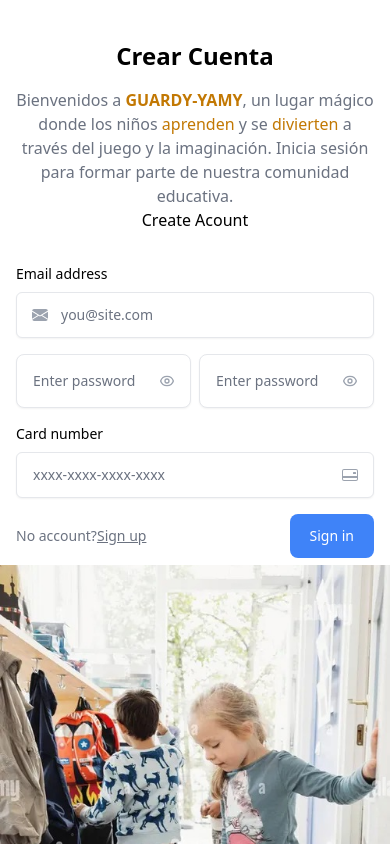
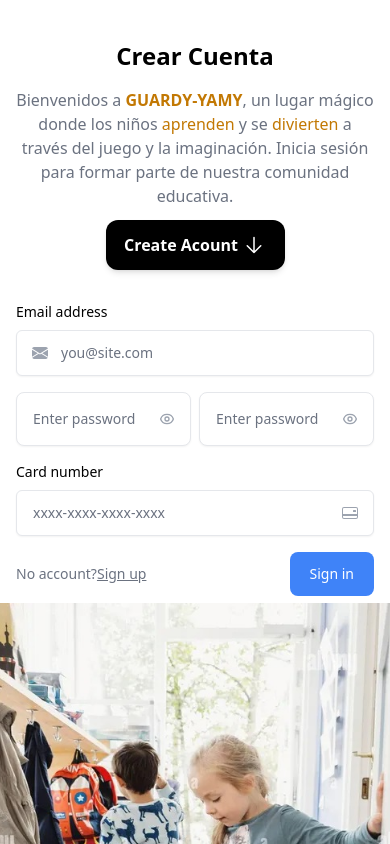
Before and after one commit to wolfsoul01/Frontend-Guarder-a-, a React (Vite) app: page /login in a window 390 px wide. Shown: the top 844 px of the page. Built offline with nearby package versions, Linux system fonts and the light colour scheme.

Commit message:
new bootun for login

```diff
--- a/src/components/Icons.jsx
+++ b/src/components/Icons.jsx
@@ -88,3 +88,14 @@
     </svg>
   )
 }
+
+
+// eslint-disable-next-line react/prop-types
+export function ArrowRigth ({styles}) {
+  return (
+    <svg xmlns="http://www.w3.org/2000/svg" fill="none" viewBox="0 0 24 24" strokeWidth={1.5} stroke="currentColor" className={`w-6 h-6 ${styles}`}>
+  <path strokeLinecap="round" strokeLinejoin="round" d="M4.5 12h15m0 0l-6.75-6.75M19.5 12l-6.75 6.75" />
+</svg>
+
+  )
+}
--- a/src/components/Login/CreateAcount.jsx
+++ b/src/components/Login/CreateAcount.jsx
@@ -1,3 +1,5 @@
+import {ArrowRigth} from '../Icons'
+
 // eslint-disable-next-line react/prop-types
 export function CreateForm ({ hancleClik }) {
   return (
@@ -16,8 +18,9 @@
           través del juego y la imaginación. Inicia sesión para formar parte de
           nuestra comunidad educativa.
         </p>
-        <button className=' block text-center w-full' onClick={hancleClik}>
-          Create Acount{' '}
+        <button className=' text-center w-1/2 mx-auto class="w-[150px] bg-black h-[50px] my-3 flex items-center justify-center gap-1 rounded-xl cursor-pointer relative overflow-hidden transition-all duration-500 ease-in-out shadow-md hover:scale-105 hover:shadow-lg before:absolute before:top-0 before:-left-full before:w-full before:h-full before:bg-gradient-to-r before:from-yellow-200 before:to-amber-500 before:transition-all before:duration-500 before:ease-in-out before:z-[-1] before:rounded-xl hover:before:left-0 text-[#fff] hover:text-black font-semibold' onClick={hancleClik}>
+          Create Acount
+          <ArrowRigth styles={'sm:rotate-0 rotate-90'} />
         </button>
       </div>
 
--- a/src/components/Login/LoginAcount.jsx
+++ b/src/components/Login/LoginAcount.jsx
@@ -1,18 +1,30 @@
+import { ArrowRigth } from '../Icons'
+
 // eslint-disable-next-line react/prop-types
-export function LoginForm({hancleClik}){
-    return( <div className='w-full px-4 py-12 sm:px-6 sm:py-16 lg:w-1/2 lg:px-8 lg:py-24'>
+export function LoginForm ({ hancleClik }) {
+  return (
+    <div className='w-full px-4 py-12 sm:px-6 sm:py-16 lg:w-1/2 lg:px-8 lg:py-24'>
       <div className='mx-auto max-w-lg text-center relative'>
         <h1 className='text-2xl font-bold sm:text-3xl'>Inicia Sesion </h1>
 
-
         <p className='mt-4 text-gray-500 relative'>
-        Bienvenidos a <span className="uppercase text-yellow-500 font-semibold">guardy-yamy</span>, un lugar mágico donde los niños{' '}
+          Bienvenidos a{' '}
+          <span className='uppercase text-yellow-500 font-semibold'>
+            guardy-yamy
+          </span>
+          , un lugar mágico donde los niños{' '}
           <span className='text-yellow-500 font-medium'>aprenden</span> y se{' '}
           <span className='text-yellow-500 font-medium'>divierten</span> a
-        través del juego y la imaginación. Inicia sesión para formar parte
-        de nuestra comunidad educativa.
+          través del juego y la imaginación. Inicia sesión para formar parte de
+          nuestra comunidad educativa.
         </p>
-      <button className=" block text-center w-full" onClick={hancleClik}>Create Acount  </button>
+        <button
+          className=' text-center w-1/2 mx-auto class="w-[150px] bg-black h-[50px] my-3 flex items-center justify-center gap-1 rounded-xl cursor-pointer relative overflow-hidden transition-all duration-500 ease-in-out shadow-md hover:scale-105 hover:shadow-lg before:absolute before:top-0 before:-right-full before:w-full before:h-full before:bg-gradient-to-l before:from-yellow-200 before:to-amber-500 before:transition-all before:duration-500 before:ease-in-out before:z-[-1] before:rounded-xl hover:before:right-0 text-[#fff] hover:text-black font-semibold'
+          onClick={hancleClik}
+        >
+          <ArrowRigth styles={'sm:rotate-180 -rotate-90'} />
+          Inicia Seccion
+        </button>
       </div>
 
       <form action='' className='mx-auto mb-0 mt-8 max-w-md space-y-4'>
@@ -84,17 +96,16 @@
         <div className='flex items-center justify-between'>
           <p className='text-sm text-gray-500'>
             No account?
-          <button className='underline'  onClick={hancleClik}>
+            <button className='underline' onClick={hancleClik}>
               Sign up
             </button>
           </p>
 
-        <button
-          className='inline-block rounded-lg bg-blue-500 px-5 py-3 text-sm font-medium text-white'
-        >
+          <button className='inline-block rounded-lg bg-blue-500 px-5 py-3 text-sm font-medium text-white'>
             Sign in
           </button>
         </div>
       </form>
-  </div>)
+    </div>
+  )
 }
```
Lines whose indentation alone changed are shown as unchanged.
